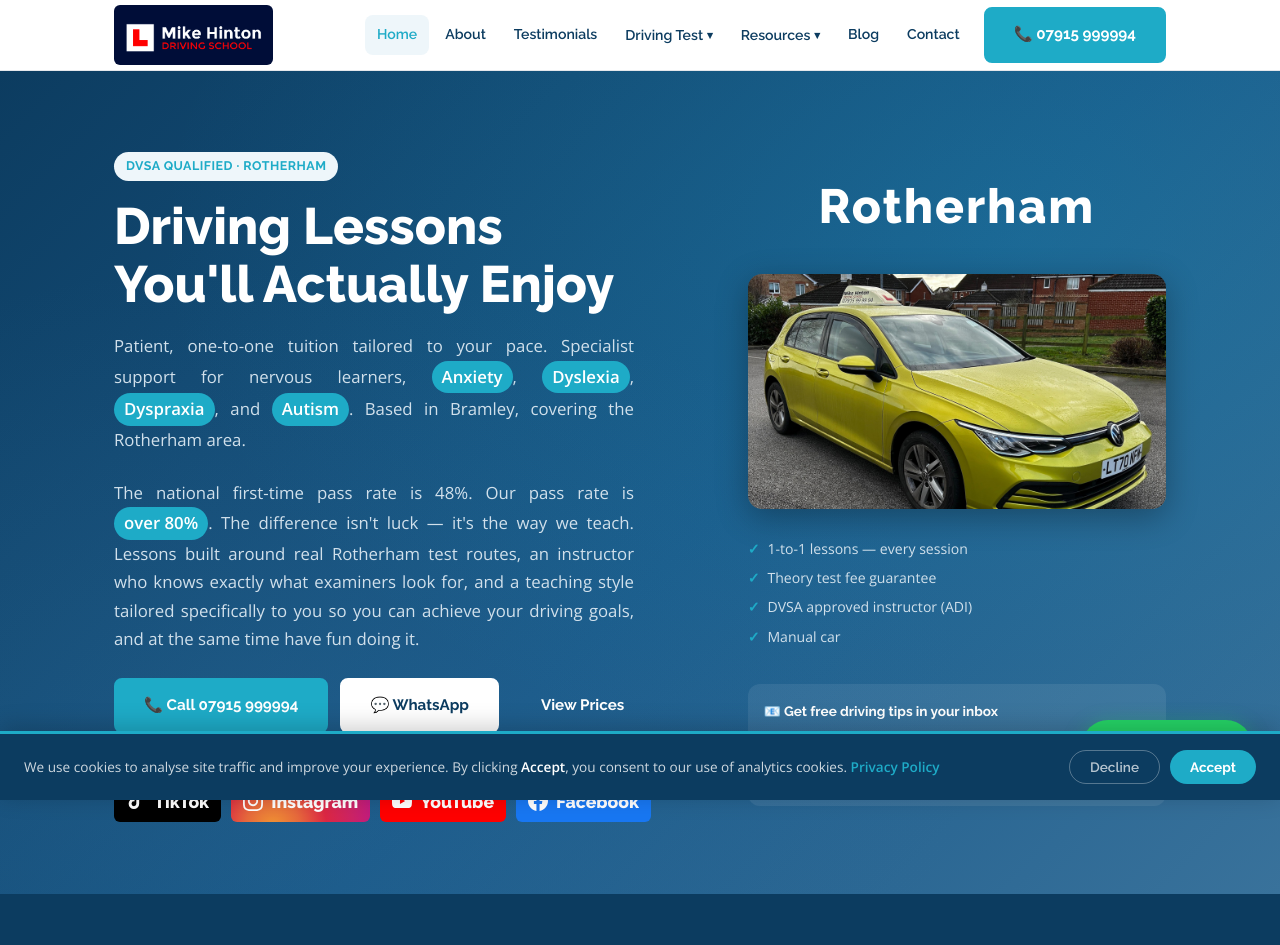
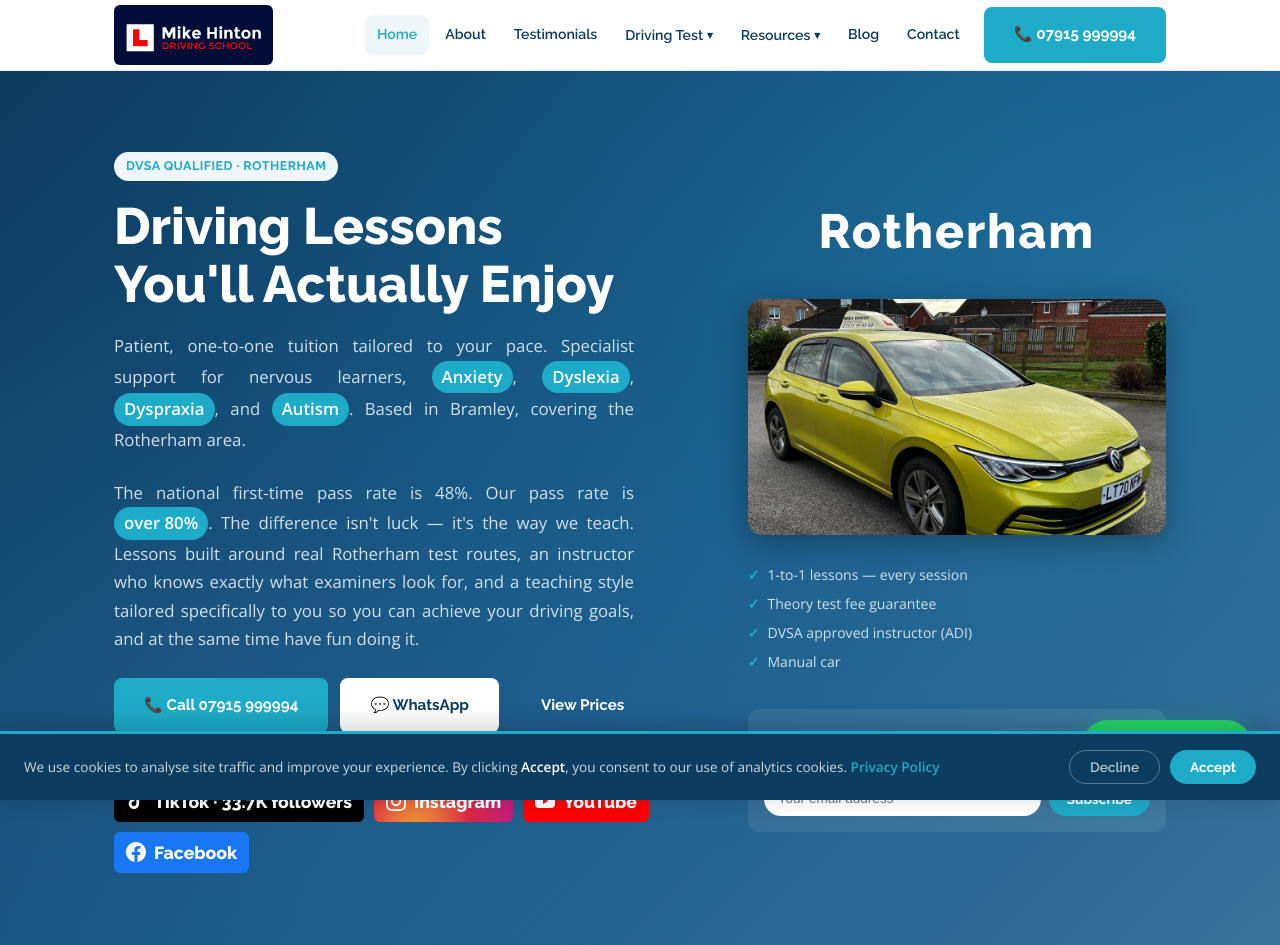
Before and after one commit to mikehinton-wq/mods-website, a React (Vite) app: page / in a window 1280 px wide. Shown: the top 945 px of the page. Built offline with nearby package versions, Linux system fonts and the light colour scheme.

Commit message:
Update site

```diff
--- a/src/pages/Home.jsx
+++ b/src/pages/Home.jsx
@@ -178,7 +178,7 @@ export default function Home() {
                 <svg width="20" height="20" viewBox="0 0 24 24" fill="white">
                   <path d="M19.59 6.69a4.83 4.83 0 0 1-3.77-4.25V2h-3.45v13.67a2.89 2.89 0 0 1-2.88 2.5 2.89 2.89 0 0 1-2.89-2.89 2.89 2.89 0 0 1 2.89-2.89c.28 0 .54.04.79.1V9.01a6.33 6.33 0 0 0-.79-.05 6.34 6.34 0 0 0-6.34 6.34 6.34 6.34 0 0 0 6.34 6.34 6.34 6.34 0 0 0 6.33-6.34V8.69a8.18 8.18 0 0 0 4.78 1.52V6.75a4.85 4.85 0 0 1-1.01-.06z"/>
                 </svg>
-                TikTok
+                TikTok · 33.7K followers
               </a>
               <a
                 href="https://www.instagram.com/mikehintondrivingschool"
```
